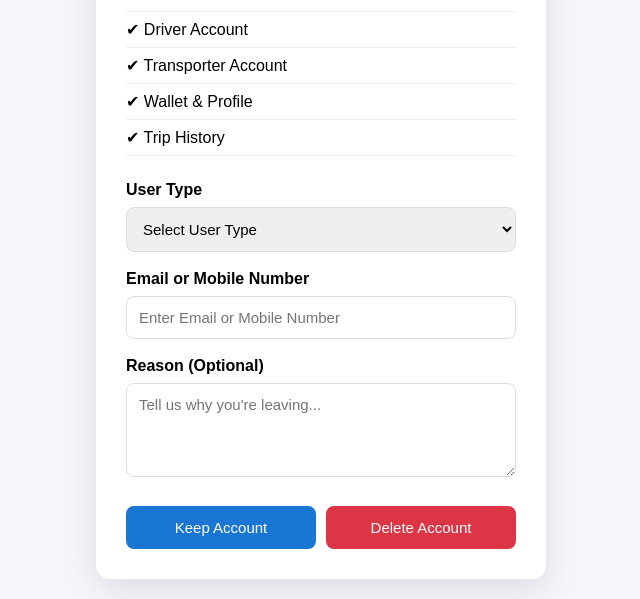
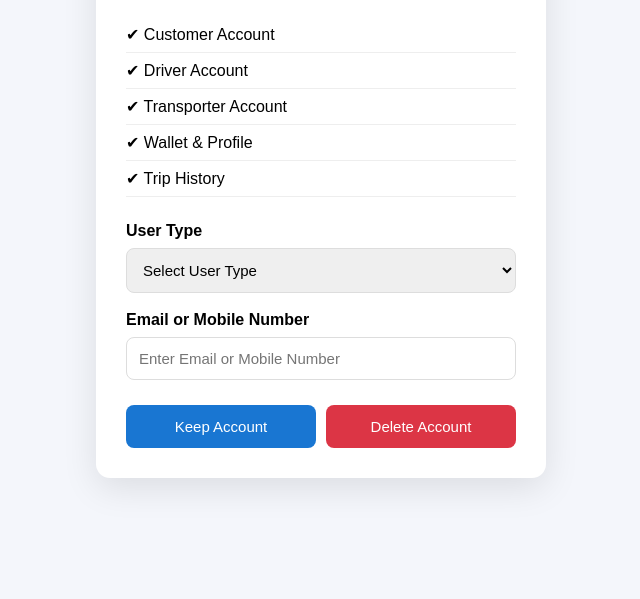
Before and after one commit to developerakkoo/Porttivo-API, a website: page src/account_deletion/delete-account.html in a window 1280 px wide. Shown: the part 262-861 px from the top of the page, without its empty margins (319-959 px from the left). After the commit the page ends 800 px from the top, so only its background shows below. Drawn offline with Linux system fonts and the light colour scheme; files that its build step writes are made by us from their sources; files whose address does not match are found by name.

Commit message:
account deletion

```diff
--- a/src/account_deletion/delete-account.html
+++ b/src/account_deletion/delete-account.html
@@ -56,14 +56,14 @@
                     placeholder="Enter Email or Mobile Number"
                     required
                 >
-
+<!--
                 <label>Reason (Optional)</label>
 
                 <textarea
                     id="reason"
                     rows="4"
                     placeholder="Tell us why you're leaving..."
-                ></textarea>
+                ></textarea> -->
 
                 <div class="buttons">
 
```
